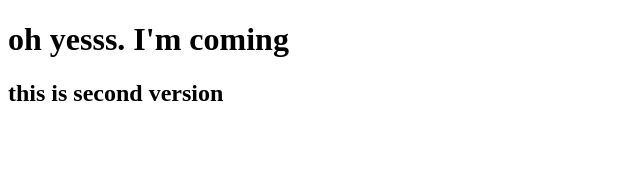
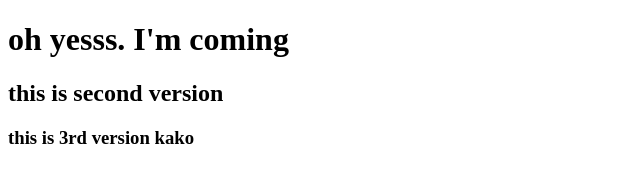
Before and after one commit to farhad25/FrontTrain, a plain HTML site: page index.html in a window 1280 px wide. Shown: the whole page, without its empty margins (0-640 px from the left). Drawn offline with Linux system fonts and the light colour scheme.

Commit message:
add h3 in this version

```diff
--- a/index.html
+++ b/index.html
@@ -7,5 +7,6 @@
   <body>
     <h1>oh yesss. I'm coming</h1>
     <h2>this is second version</h2>
+    <h3>this is 3rd version kako</h3>
   </body>
 </html>
```
